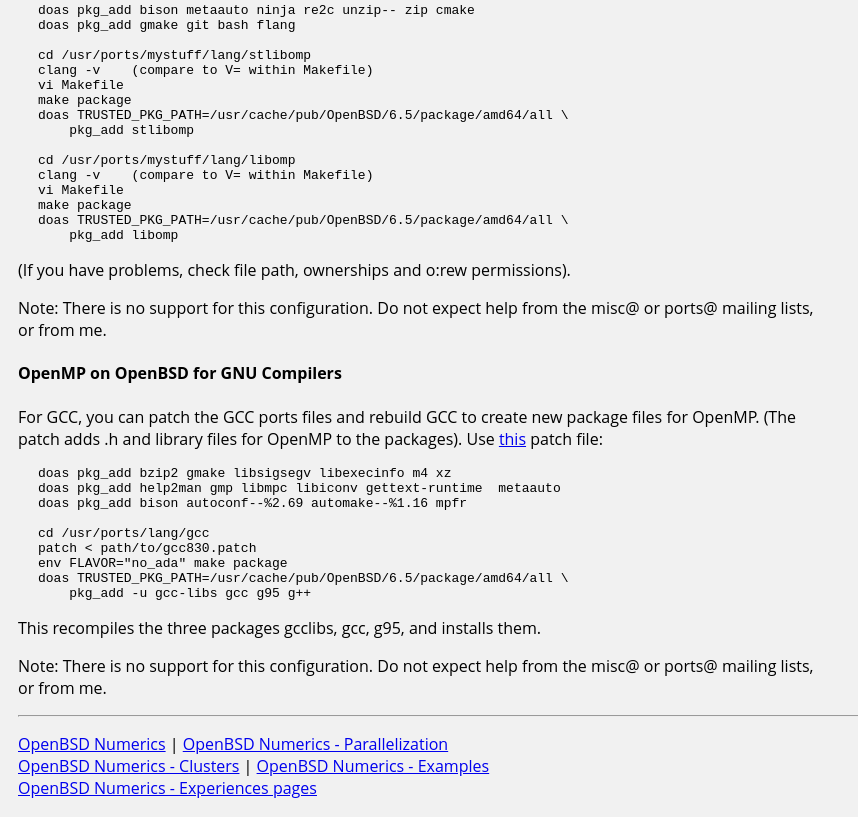
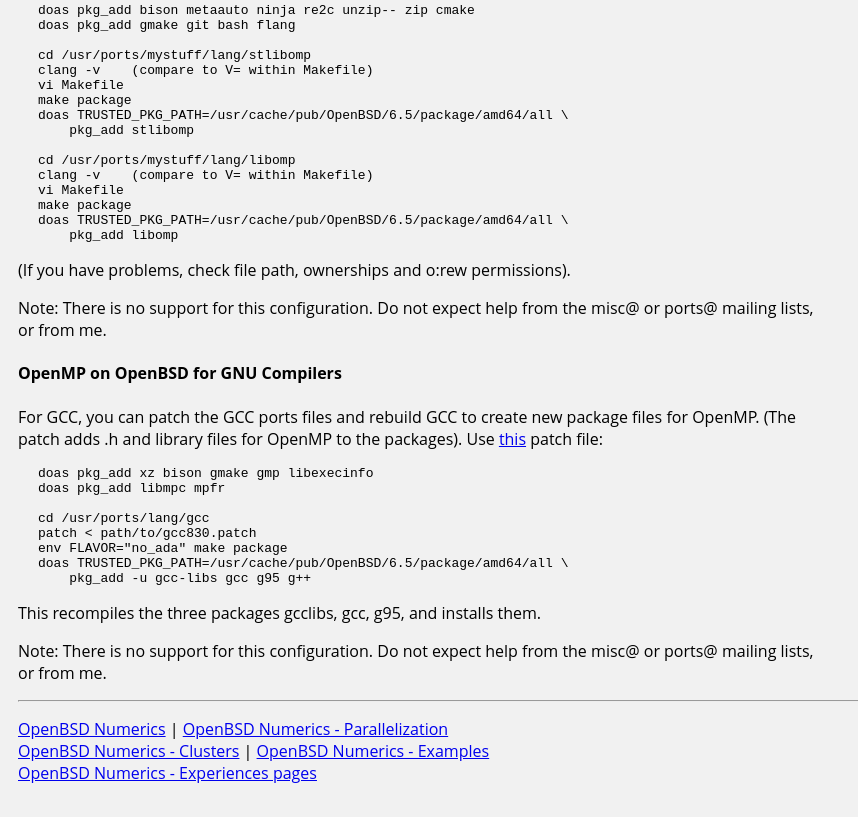
Before and after one commit to j-bm/j-bm.github.io, a plain HTML site: page on/onp.html in a window 1280 px wide. Shown: the part 2089-2906 px from the top of the page, without its empty margins (0-858 px from the left). Drawn offline with Linux system fonts and the light colour scheme.

Commit message:
spelling and grammar

```diff
--- a/on/onp.html
+++ b/on/onp.html
@@ -149,9 +149,8 @@ new package files for OpenMP.  (The patch adds .h and library
 files for OpenMP to the packages).  Use
 <a href="https:gcc830.patch" title="patch">this</a> patch file:</p>
 
-<pre><code>doas pkg_add bzip2 gmake libsigsegv libexecinfo m4 xz
-doas pkg_add help2man gmp libmpc libiconv gettext-runtime  metaauto
-doas pkg_add bison autoconf--%2.69 automake--%1.16 mpfr
+<pre><code>doas pkg_add xz bison gmake gmp libexecinfo
+doas pkg_add libmpc mpfr
 
 cd /usr/ports/lang/gcc
 patch &lt; path/to/gcc830.patch
```
Also changed, not shown: on/exp4.html (+6 -0 lines), on/exp5.html (+6 -0 lines), on/onc.html (+1 -1 lines).
